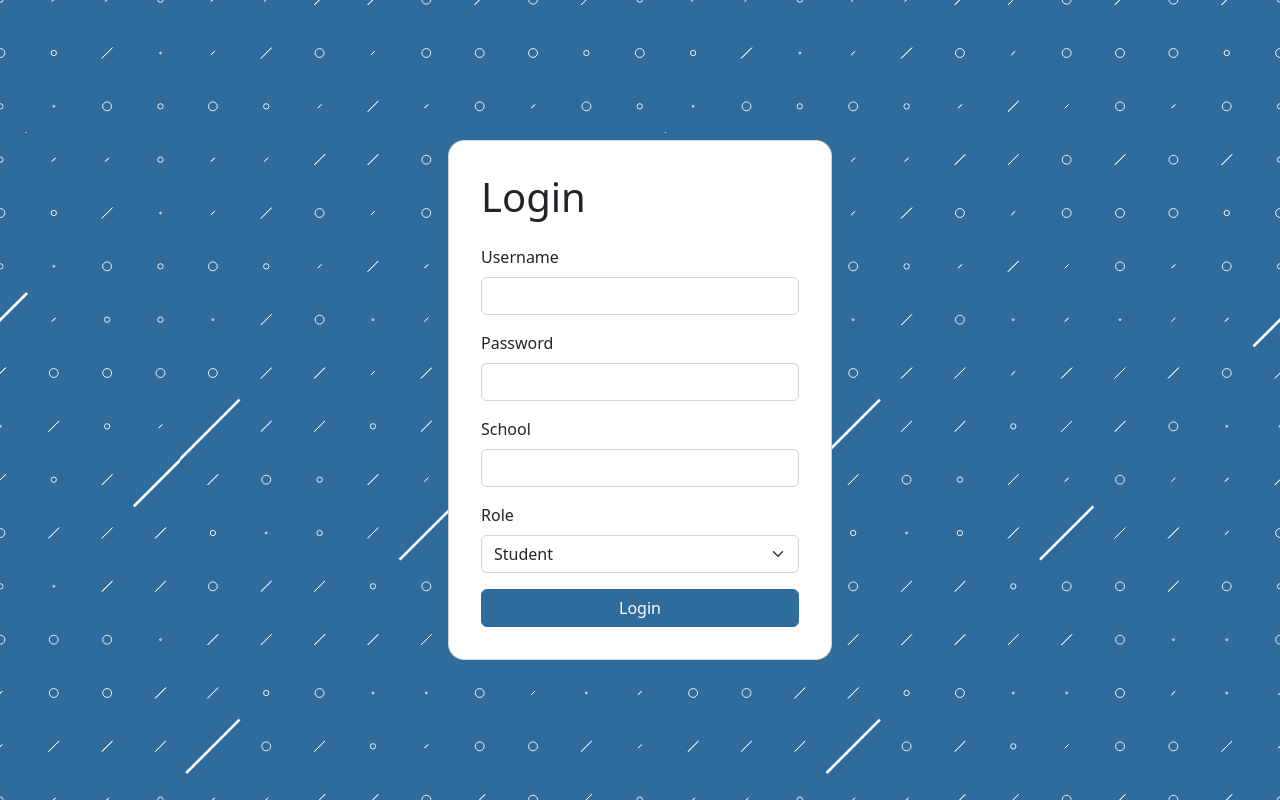
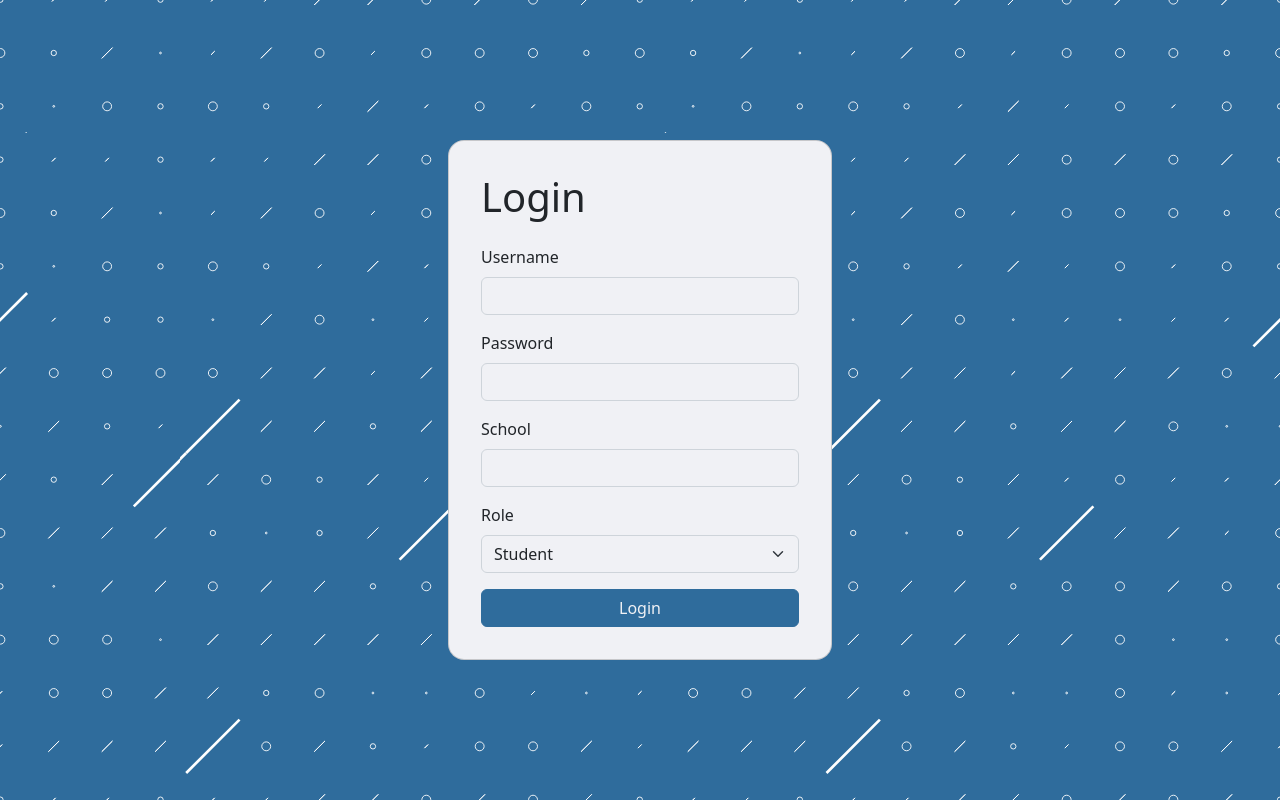
Before and after one commit to profertis/profertis, a SvelteKit app in the folder frontend/: page / in a window 1280 px wide. Built offline with nearby package versions, Linux system fonts and the light colour scheme.

Commit message:
change white color

```diff
--- a/frontend/src/variables.scss
+++ b/frontend/src/variables.scss
@@ -1,4 +1,5 @@
 $blue: #2f6c9c;
+$white: #f0f1f5;
 $utilities: (
     "width": (
       property: width,
```
